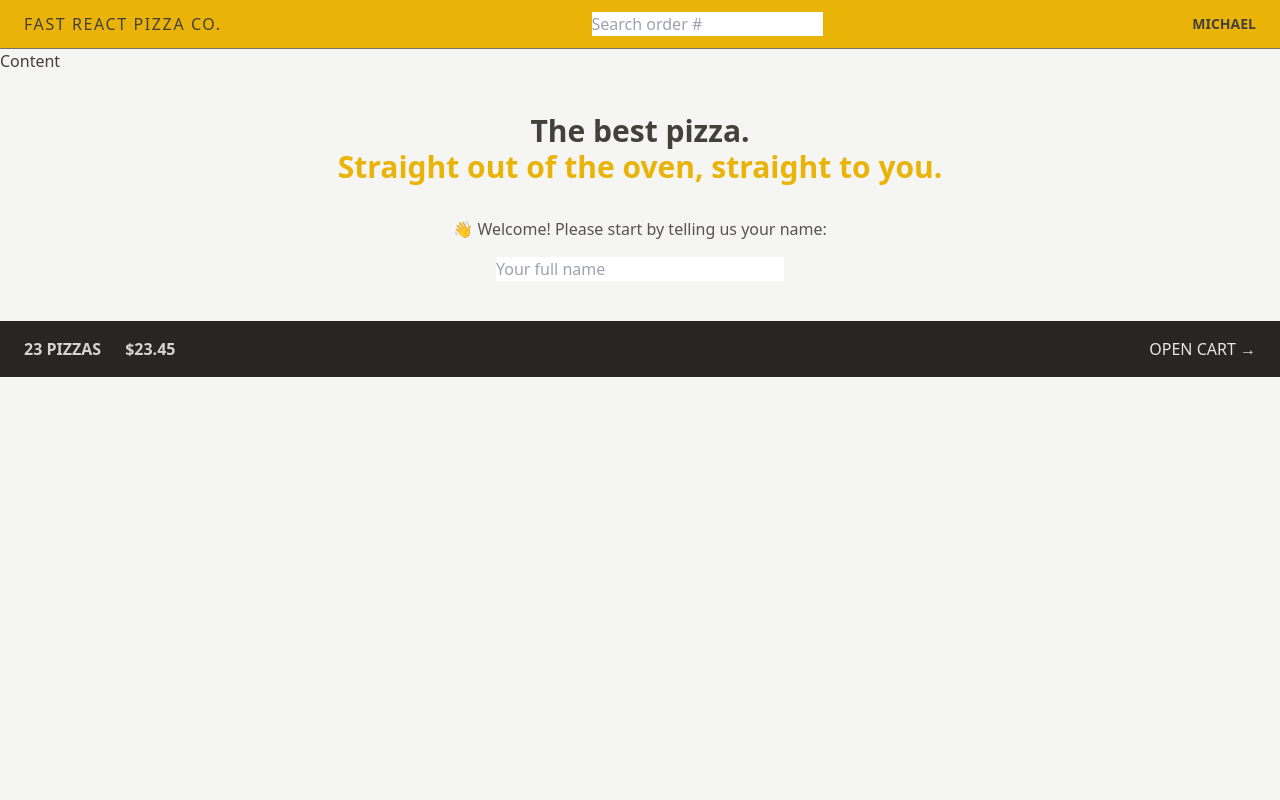
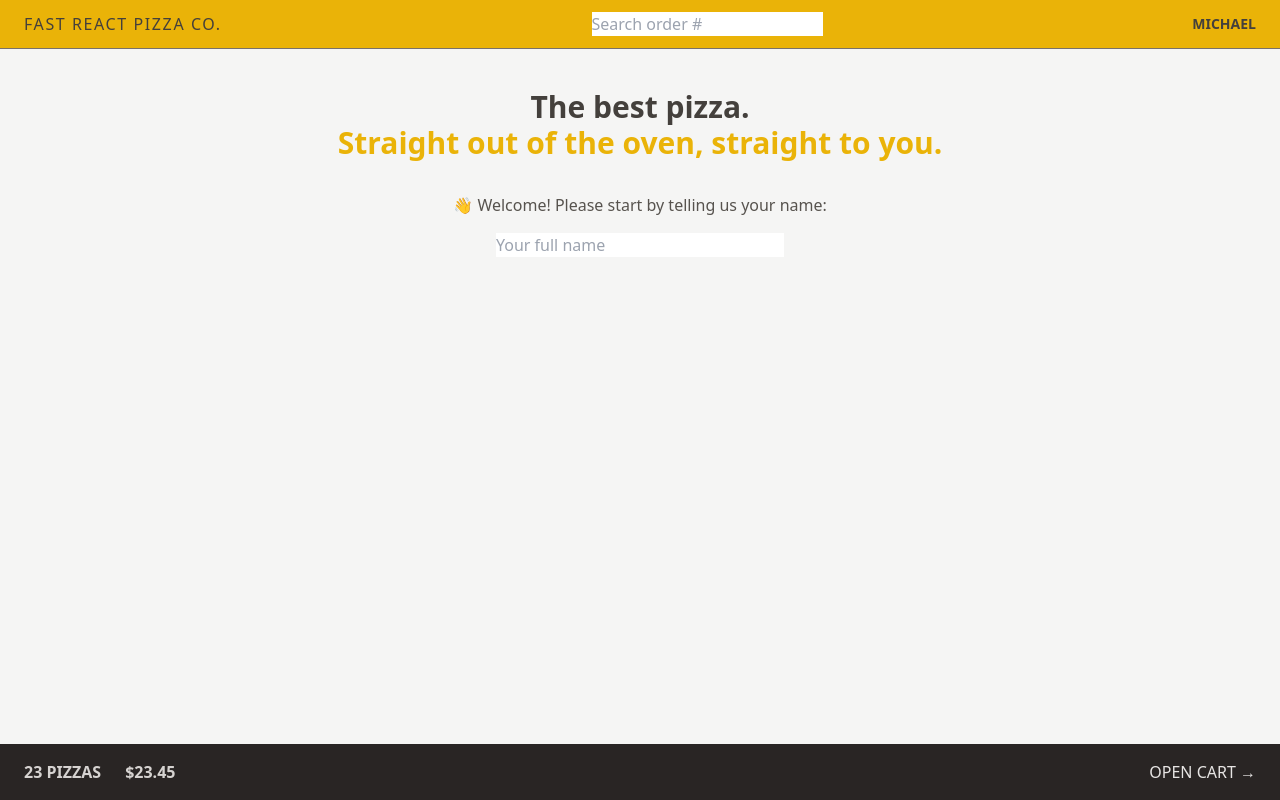
Before and after one commit to FlamingShali/Fast-React-Pizza, a React (Vite) app: page / in a window 1280 px wide. Built offline with nearby package versions, Linux system fonts and the light colour scheme.

Commit message:
Grid and Flex

```diff
--- a/src/ui/AppLayout.jsx
+++ b/src/ui/AppLayout.jsx
@@ -1,20 +1,20 @@
-import Header from "./Header";
-import CartOverview from "./../features/cart/CartOverview";
-import { Outlet, useNavigation } from "react-router-dom";
-import Loader from "./Loader";
+import Header from './Header';
+import CartOverview from './../features/cart/CartOverview';
+import { Outlet, useNavigation } from 'react-router-dom';
+import Loader from './Loader';
 const AppLayout = () => {
   const navigation = useNavigation();
-  const isLoading = navigation.state === "loading";
+  const isLoading = navigation.state === 'loading';
 
   return (
-    <div className="layout">
+    <div className="grid h-[500px] h-screen grid-rows-[auto_1fr_auto]">
       {isLoading && <Loader />}
       <Header />
-
-      <main>
-        <h1>Content</h1>
-        <Outlet />
-      </main>
+      <div className="overflow-scroll">
+        <main className="mx-auto max-w-3xl">
+          <Outlet />
+        </main>
+      </div>
 
       <CartOverview />
     </div>
```
